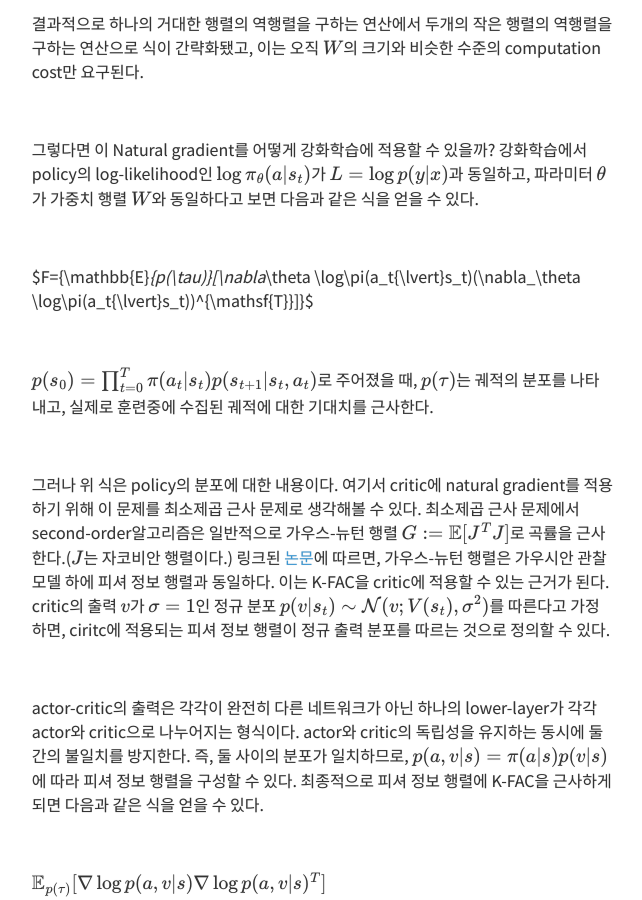
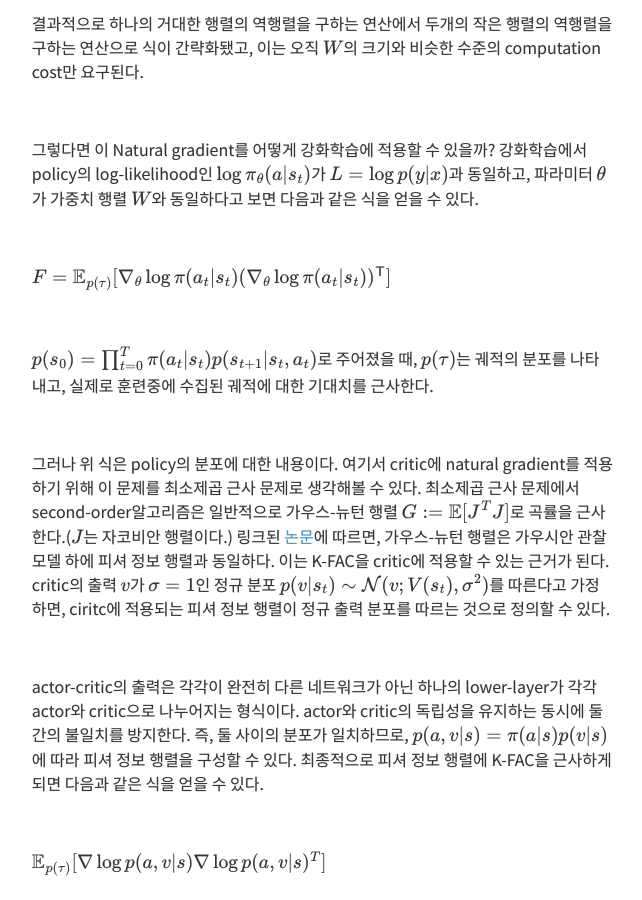
Before and after one commit to Clarit7/clarit7.github.io, a Jekyll site: the page built from _posts/2020-12-30-acktr.md, in a window 1280 px wide and 900 px high, scrolled down 2578 px. Shown: the whole window, without its empty margins (317-959 px from the left). Built offline with Jekyll 4.4.1, drawn with Linux system fonts in a browser that asks for light colours; some web fonts are replaced; formulas are drawn with MathJax 3; comment, search, counter and statistics services are not loaded.

```diff
--- a/_posts/2020-12-30-acktr.md
+++ b/_posts/2020-12-30-acktr.md
@@ -82,7 +82,7 @@ $\mathrm{vec}(\Delta W) = \hat F_\ell^{-1}\mathrm{vec}\{\nabla_W\mathcal{J}\} =
 
 <br/>
 
-$F={\mathbb{E}_{p(\tau)}[\nabla_\theta \log\pi(a_t{\lvert}s_t)(\nabla_\theta \log\pi(a_t{\lvert}s_t))^{\mathsf{T}}]}$
+$F=\mathbb{E}\_{p(\tau)}[\nabla_\theta \log\pi(a_t{\lvert}s_t)(\nabla_\theta \log\pi(a_t{\lvert}s_t))^{\mathsf{T}}]$
 
 <br/>
 
```
